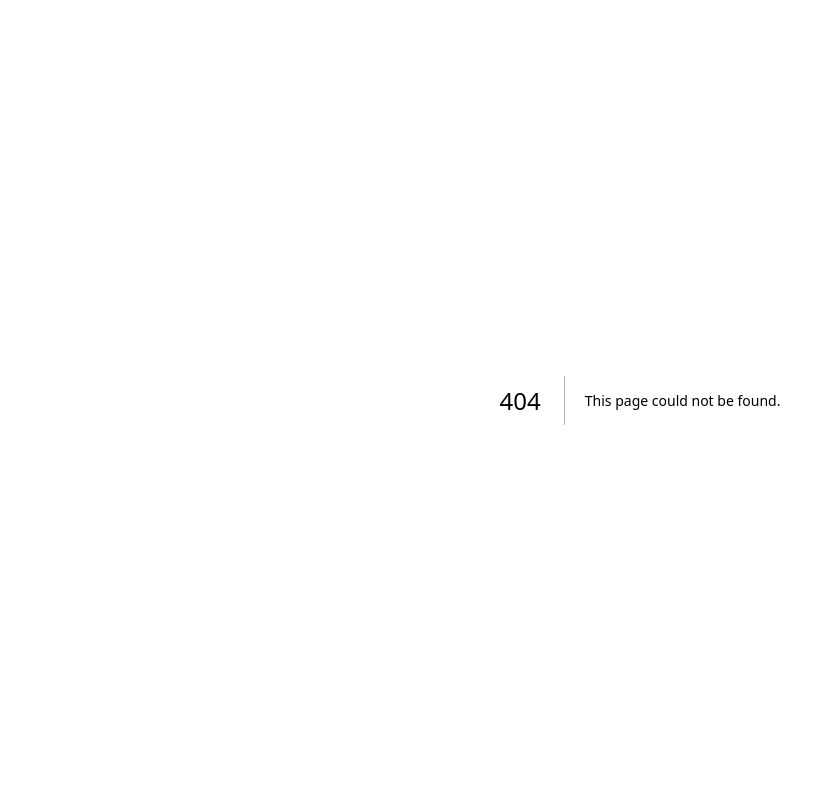
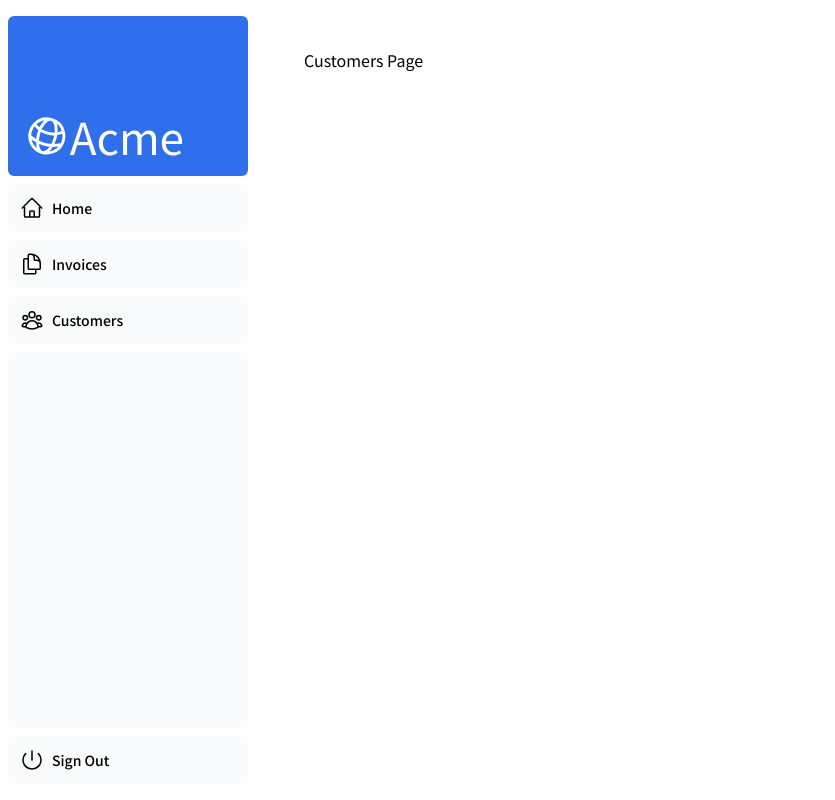
Before and after one commit to chanyongee/practice-nextjs, a Next.js app: page /dashboard/customers in a window 1280 px wide. Before the commit this address had no page. Shown: the whole page, without its empty margins (0-835 px from the left). Built offline with nearby package versions, Linux system fonts and the light colour scheme.

Commit message:
pages and layout

```diff
--- /dev/null
+++ b/app/dashboard/customers/page.tsx
@@ -0,0 +1,3 @@
+export default function Page() {
+  return <p>Customers Page</p>;
+}
--- /dev/null
+++ b/app/dashboard/invoices/page.tsx
@@ -0,0 +1,3 @@
+export default function Page() {
+  return <p>Invoice Page</p>;
+}
--- /dev/null
+++ b/app/dashboard/layout.tsx
@@ -0,0 +1,12 @@
+import SideNav from '@/app/ui/dashboard/sidenav';
+
+export default function Layout({ children }: { children: React.ReactNode }) {
+  return (
+    <div className="flex h-screen flex-col md:flex-row md:overflow-hidden">
+      <div className="w-full flex-none md:w-64">
+        <SideNav />
+      </div>
+      <div className="flex-grow p-6 md:overflow-y-auto md:p-12">{children}</div>
+    </div>
+  );
+}
--- /dev/null
+++ b/app/dashboard/page.tsx
@@ -0,0 +1,3 @@
+export default function Page() {
+  return <p>Dashboard Page</p>;
+}
--- a/app/ui/acme-logo.tsx
+++ b/app/ui/acme-logo.tsx
@@ -1,10 +1,10 @@
 import { GlobeAltIcon } from '@heroicons/react/24/outline';
-import { lusitana } from '@/app/ui/styles/fonts';
+import { noto_sans_kr } from '@/app/ui/styles/fonts';
 
 export default function AcmeLogo() {
   return (
     <div
-      className={`${lusitana.className} flex flex-row items-center leading-none text-white`}
+      className={`${noto_sans_kr.className} flex flex-row items-center leading-none text-white`}
     >
       <GlobeAltIcon className="h-12 w-12 rotate-[15deg]" />
       <p className="text-[44px]">Acme</p>
```
